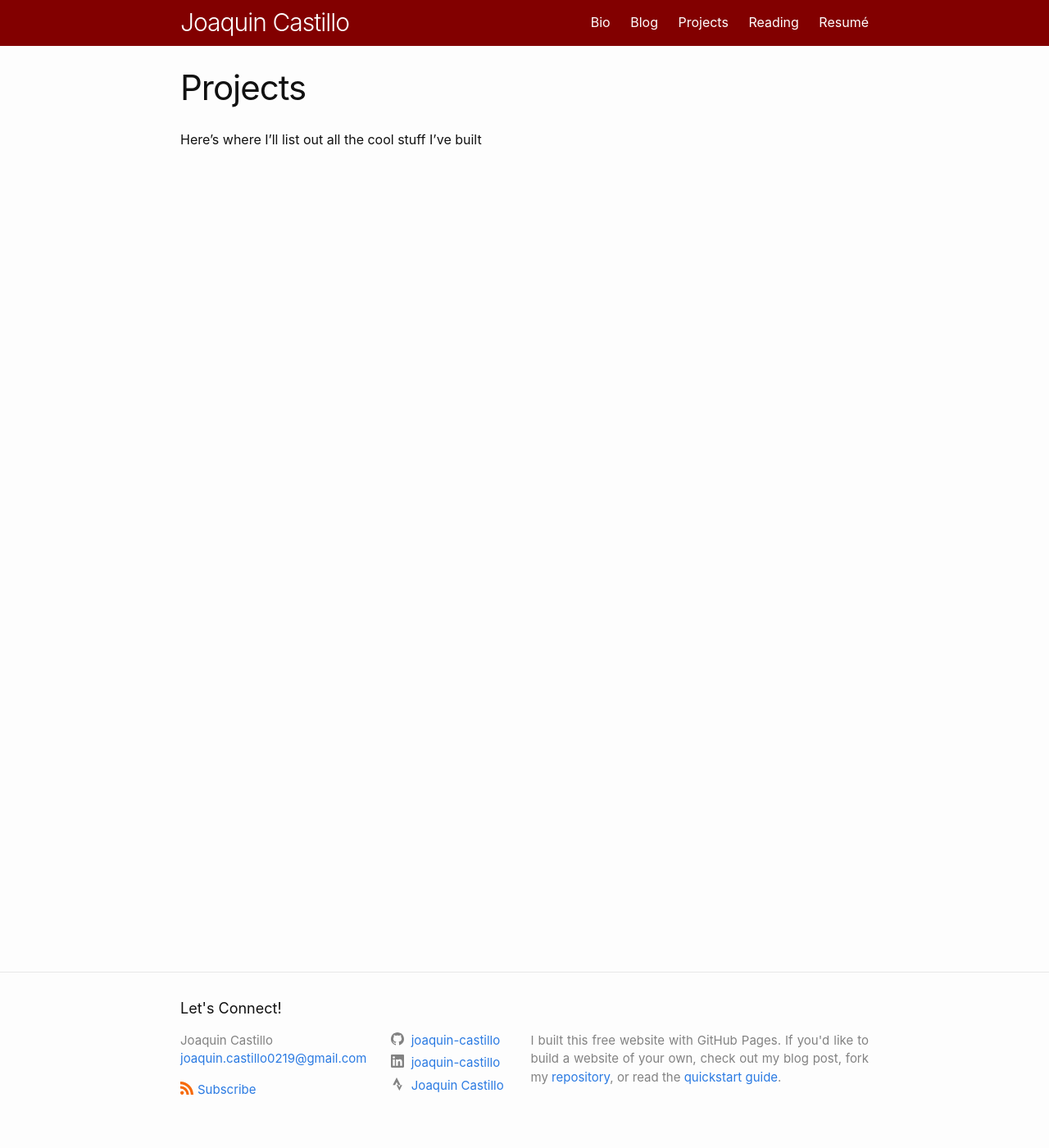
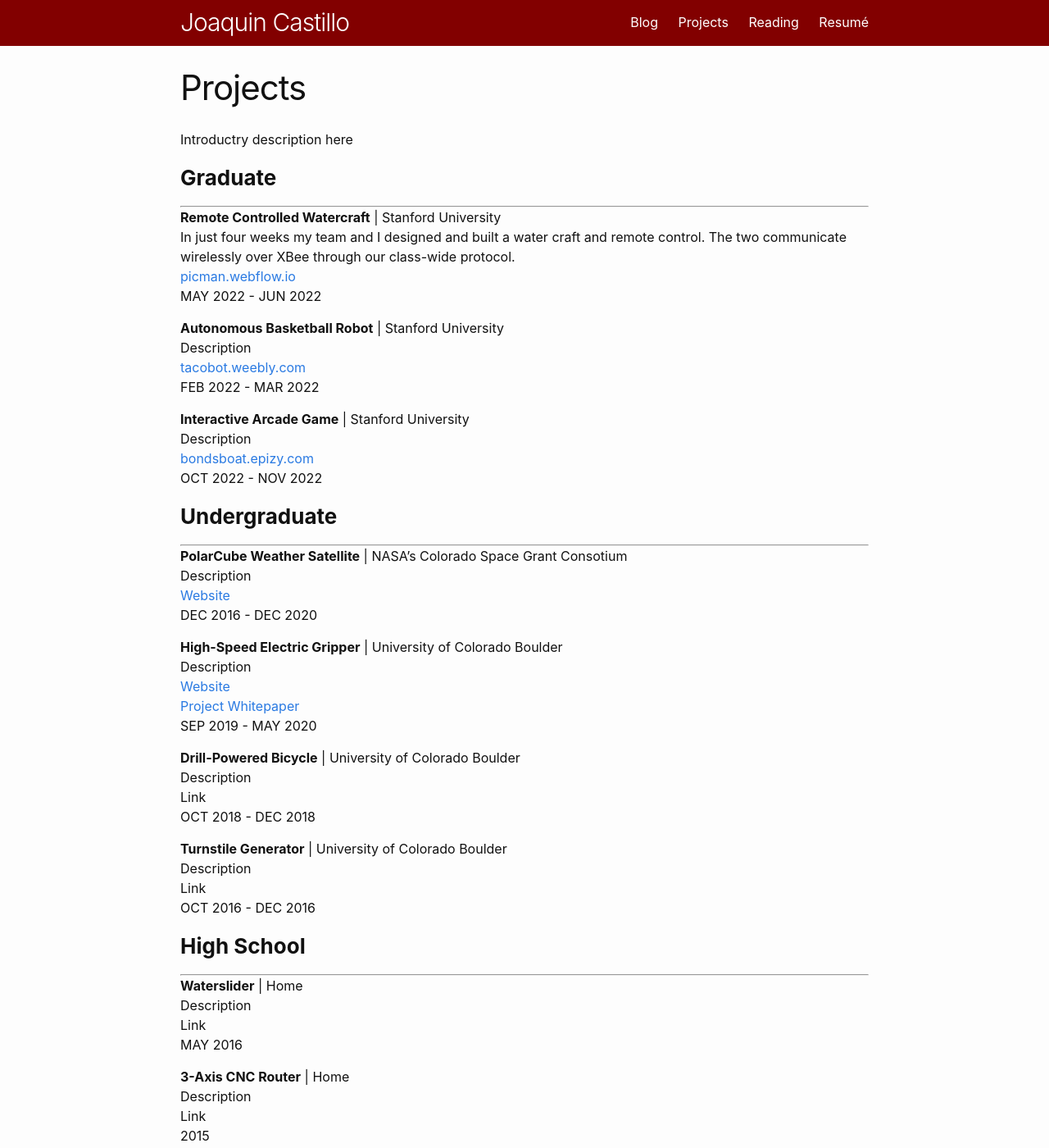
Before and after one commit to joaquin-castillo/joaquin-castillo.github.io, a Jekyll site: the page built from projects.md, in a window 1280 px wide and 1400 px high. Shown: the whole window at 82% size. Built offline with Jekyll 4.4.1, drawn with Linux system fonts in a browser that asks for light colours; some of the changed text lies outside the part shown.

Commit message:
Add project and books to respective sections

```diff
--- a/projects.md
+++ b/projects.md
@@ -5,4 +5,71 @@ menu: main
 permalink: /projects/
 ---
 
-Here's where I'll list out all the cool stuff I've built
+Introductry description here
+
+### **Graduate**
+___
+**Remote Controlled Watercraft** | Stanford University
+In just four weeks my team and I designed and built a water craft and remote control. The two communicate wirelessly over XBee through our class-wide protocol.
+[picman.webflow.io](https://picman.webflow.io/)
+MAY 2022 - JUN 2022
+
+**Autonomous Basketball Robot** | Stanford University
+Description
+[tacobot.weebly.com](https://tacobot.weebly.com/)
+FEB 2022 - MAR 2022
+
+**Interactive Arcade Game** | Stanford University
+Description
+[bondsboat.epizy.com](https://bondsboat.epizy.com/)
+OCT 2022 - NOV 2022
+
+### **Undergraduate**
+___
+**PolarCube Weather Satellite** | NASA's Colorado Space Grant Consotium
+Description
+[Website](https://spacegrant.colorado.edu/boulderstudents/boulderprojects/allstar/polarcube)
+DEC 2016 - DEC 2020
+
+**High-Speed Electric Gripper** | University of Colorado Boulder
+Description
+[Website](https://www.colorado.edu/mechanical/team-25-high-speed-electrically-actuated-gripper)
+[Project Whitepaper](/assets/industry_team25_mikrongripper.pdf)
+SEP 2019 - MAY 2020
+
+**Drill-Powered Bicycle** | University of Colorado Boulder
+Description
+Link
+OCT 2018 - DEC 2018
+
+**Turnstile Generator** | University of Colorado Boulder
+Description
+Link
+OCT 2016 - DEC 2016
+
+### **High School**
+___
+**Waterslider** | Home
+Description
+Link
+MAY 2016
+
+**3-Axis CNC Router** | Home
+Description
+Link
+2015
+
+**Vacuum Former** | Home
+Description
+Link
+2014
+
+**Custom Drone** | Home
+Description
+Link
+2014
+
+**FIRST Robotics Competition** | FIRST Robotics
+Description
+Link
+JAN 2012 - JUL 2016
```
Also changed, not shown: bio.md (deleted, +0 -8 lines), blog.md (+1 -1 lines), reading.md (+41 -1 lines), assets/covers/dune.jpg (added), assets/covers/dune_messiah.jpg (added), assets/covers/lotr.jpg (added), assets/covers/skunk_works.jpg (added), assets/covers/the_right_stuff.jpg (added), assets/covers/the_stand.jpg (added), assets/covers/win_friends_influence_people_1.jpg (added), 1 other file.
